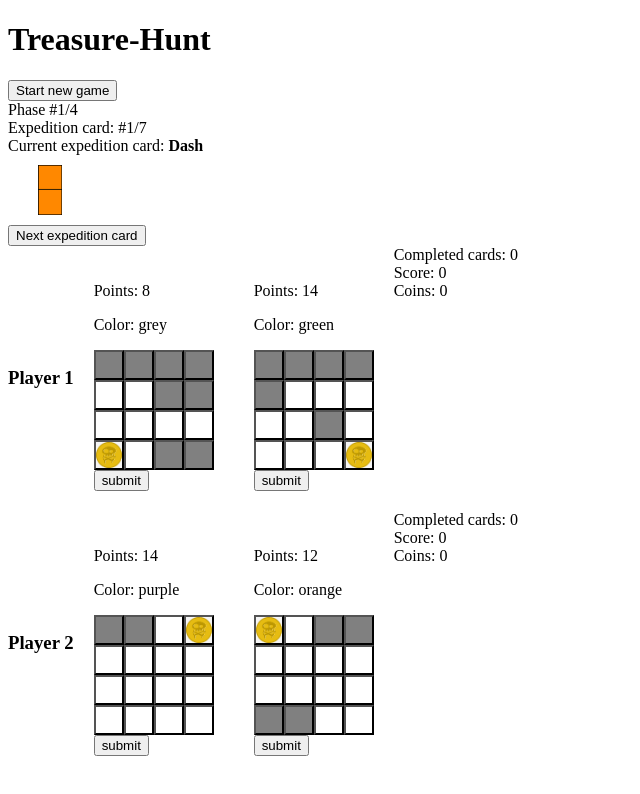
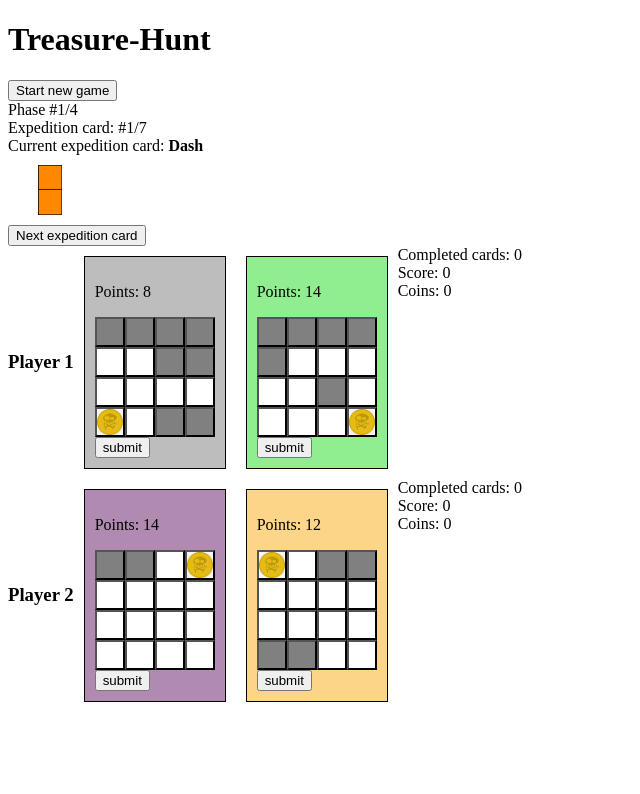
Before and after one commit to dstriz09/treasure-hunt, a React (Create React App) app: page / in a window 1280 px wide. Both pictures are taken after a click on the input "Submit". Shown: the top 794 px of the page, without its empty margins (0-640 px from the left). Built offline with nearby package versions, Linux system fonts and the light colour scheme.

Commit message:
just the card style

```diff
--- a/src/components/Board.js
+++ b/src/components/Board.js
@@ -4,6 +4,7 @@ import { validateShape } from "../helpers/Shapes";
 import { CardContext } from "./CardContext";
 import { toast } from "react-toastify";
 import { warnToast, successToast, errorToast } from "../helpers/Toasts";
+import "./styles/board.css";
 
 export default function Board({
   playerid,
@@ -152,9 +153,8 @@ export default function Board({
   }
 
   return (
-    <div style={{ margin: "20px" }} boardid={boardid}>
+    <div className={"board-grid card-" + color} boardid={boardid}>
       <p>Points: {value}</p>
-      <p>Color: {color}</p>
       <div className="board-row">
         {renderSquare(0, 0)}
         {renderSquare(0, 1)}
--- /dev/null
+++ b/src/components/styles/board.css
@@ -0,0 +1,22 @@
+.board-grid {
+  margin: 10px;
+  padding: 10px;
+  border-style: solid;
+  border-width: 1px;
+}
+
+.card-green {
+  background-color: lightgreen;
+}
+
+.card-orange {
+  background-color: rgb(253, 213, 137);
+}
+
+.card-purple {
+  background-color: rgba(126, 65, 126, 0.61);
+}
+
+.card-grey {
+  background-color: rgb(189, 189, 189);
+}
```
